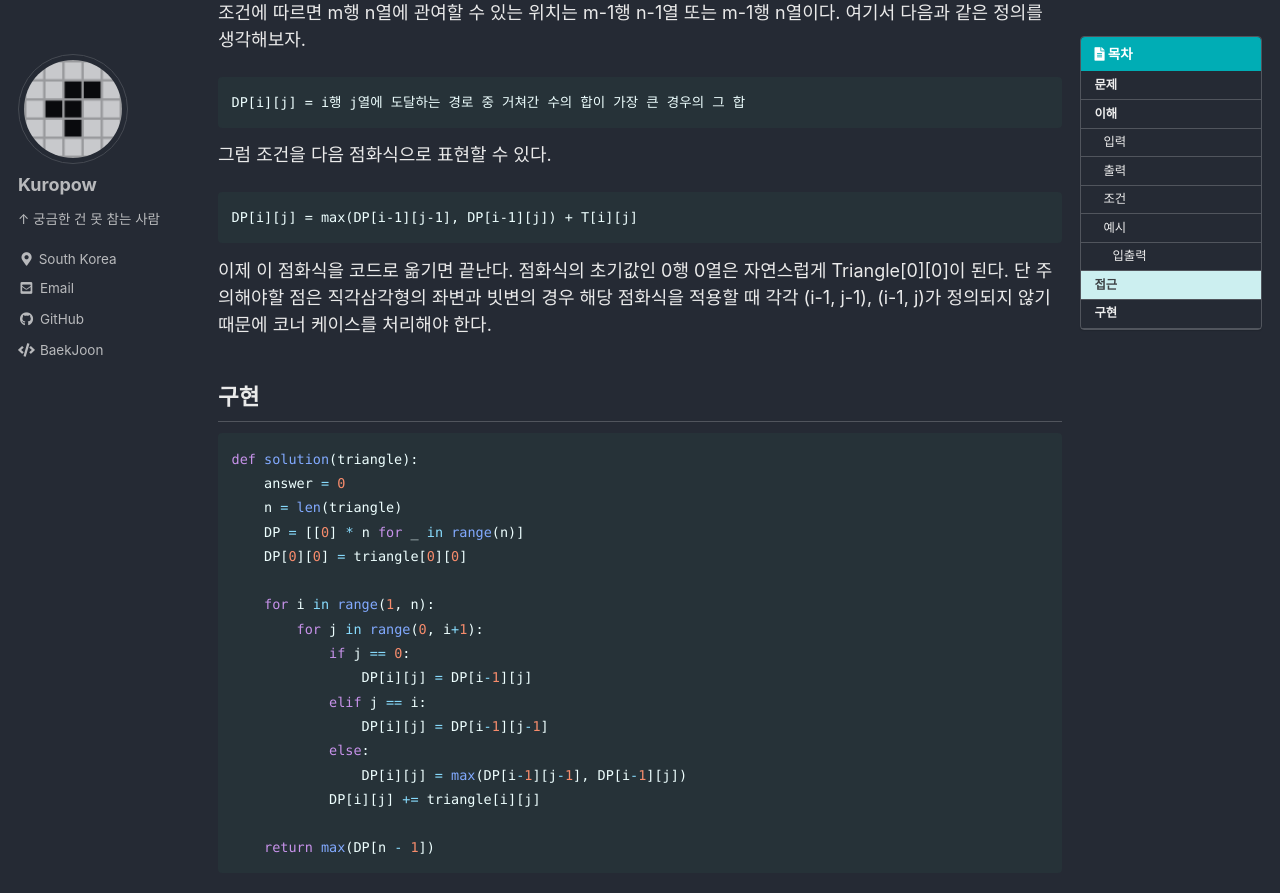
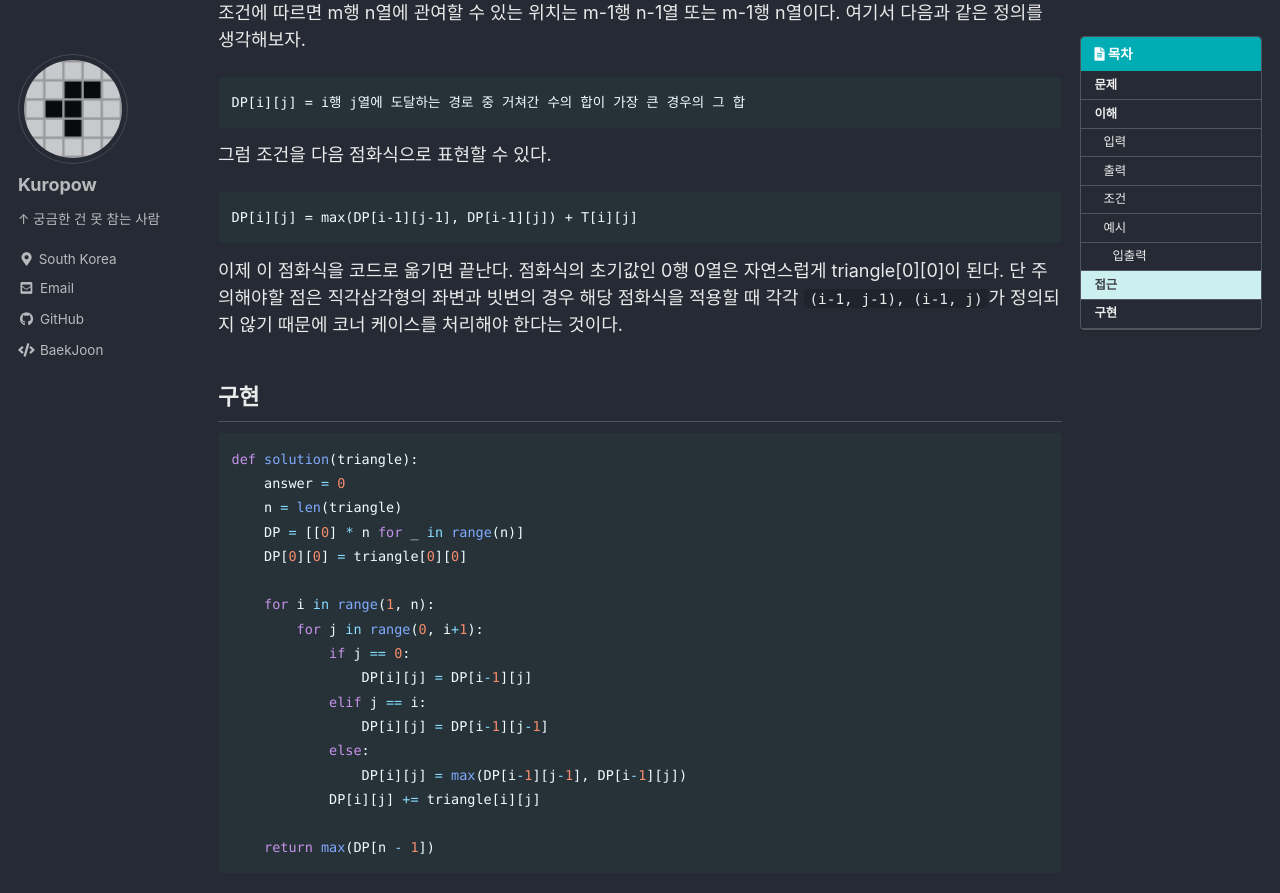
Before and after one commit to kuro11pow2/kuro11pow2.github.io, a Jekyll site: the page built from _posts/2021-08-03-2254.md, in a window 1280 px wide and 900 px high, scrolled down 1644 px. Shown: the top 893 px of the window. Built offline with Jekyll 4.4.1, drawn with Linux system fonts in a browser that asks for light colours; cached includes are drawn as plain includes; comment, search, counter and statistics services are not loaded.

Commit message:
오타 수정: 정수 삼각형

````diff
--- a/_posts/2021-08-03-2254.md
+++ b/_posts/2021-08-03-2254.md
@@ -73,7 +73,7 @@ DP[i][j] = i행 j열에 도달하는 경로 중 거쳐간 수의 합이 가장
 DP[i][j] = max(DP[i-1][j-1], DP[i-1][j]) + T[i][j]
 ```
 
-이제 이 점화식을 코드로 옮기면 끝난다. 점화식의 초기값인 0행 0열은 자연스럽게 Triangle[0][0]이 된다. 단 주의해야할 점은 직각삼각형의 좌변과 빗변의 경우 해당 점화식을 적용할 때 각각 (i-1, j-1), (i-1, j)가 정의되지 않기 때문에 코너 케이스를 처리해야 한다.
+이제 이 점화식을 코드로 옮기면 끝난다. 점화식의 초기값인 0행 0열은 자연스럽게 triangle[0][0]이 된다. 단 주의해야할 점은 직각삼각형의 좌변과 빗변의 경우 해당 점화식을 적용할 때 각각 ```(i-1, j-1), (i-1, j)```가 정의되지 않기 때문에 코너 케이스를 처리해야 한다는 것이다.
 
 ## 구현
 
````
